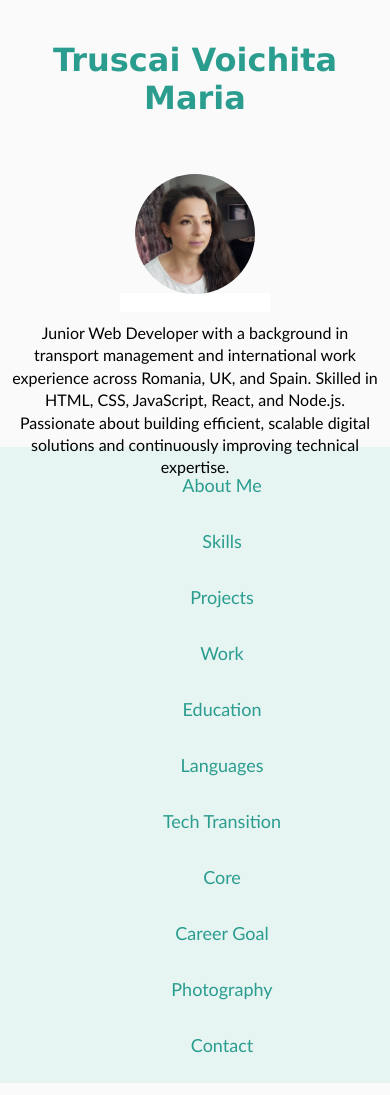
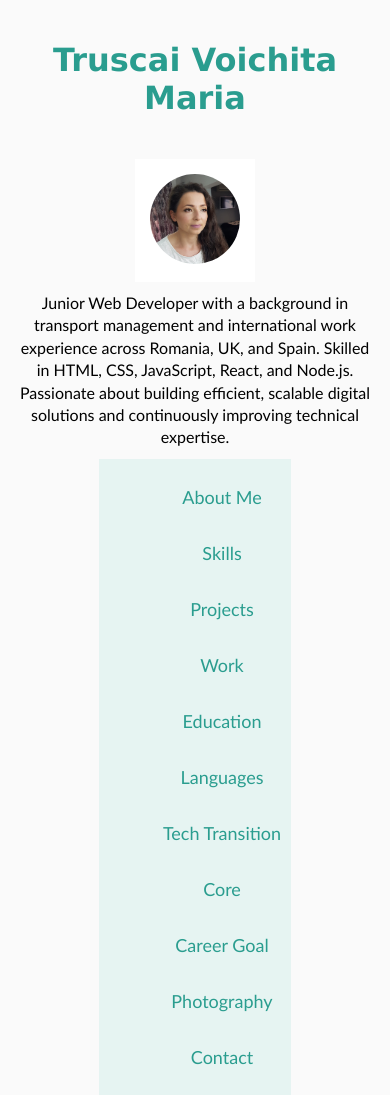
Before and after one commit to truscaivoichita/truscaivoichita.github.io, a plain HTML site: page index.html in a window 390 px wide. Shown: the top 1095 px of the page. Drawn offline with Linux system fonts and the light colour scheme.

Commit message:
fixed ovelappin header

```diff
--- a/style.css
+++ b/style.css
@@ -10,6 +10,11 @@
   padding: 0;
   margin: 0;
   text-align: center;
+}
+header {
+  display: flex;
+  flex-direction: column;
+  align-items: center;
 }
 img {
   margin: 10px;
@@ -25,10 +30,9 @@
   line-height: 1.4rem;
 }
 p#top {
-  height: 115px;
   text-align: center;
-  display: flex;
-  /* padding-top: 50px; */
+  margin: 10px auto;
+  max-width: 700px;
 }
 nav {
   background-color: #e6f4f2;
@@ -190,15 +194,20 @@
   color: #ffffff;
 }
 @media (max-width: 700px) {
+  #logo {
+    width: 90px;
+    height: 90px;
+  }
+  p#top {
+    padding: 0 15px;
+  }
   nav ul {
     flex-direction: column;
     align-items: center;
   }
-
   nav ul li {
     width: 100%;
   }
-
   nav ul a {
     width: 100%;
     padding: 12px;
```
